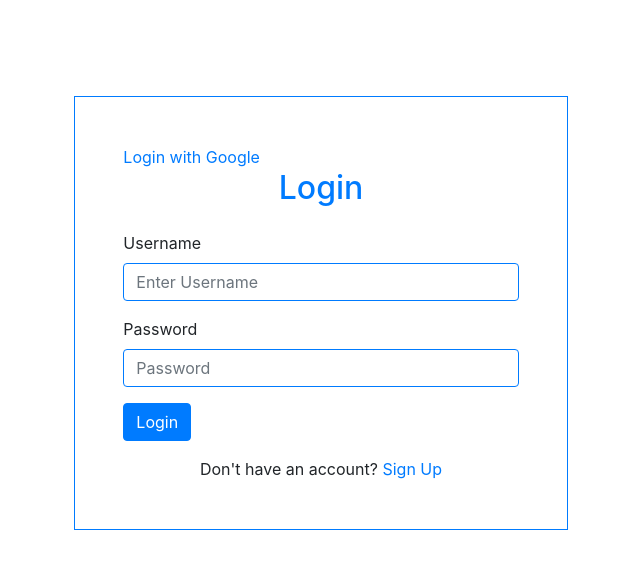
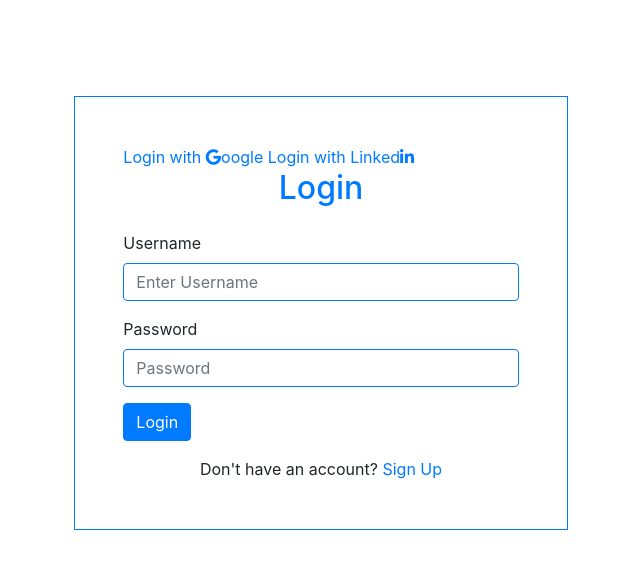
Before and after one commit to devmahmud/Django-Poll-App, a Django app: page /accounts/login/ in a window 1280 px wide. Shown: the part 56-625 px from the top of the page, without its empty margins (319-959 px from the left). Run offline with Django 3.2, Linux system fonts and the light colour scheme; some libraries are stand-ins or nearby versions.

Commit message:
Update login.html For Linkedin login

```diff
--- a/accounts/templates/accounts/login.html
+++ b/accounts/templates/accounts/login.html
@@ -1,11 +1,18 @@
 {% extends 'base.html' %}
+<link rel="stylesheet" href="https://cdnjs.cloudflare.com/ajax/libs/font-awesome/5.15.4/css/all.min.css">
 
 {% block content %}
     <div class="vh-100 d-flex justify-content-center align-items-center p-5" id="login-content">
         <div class="col-md-5 p-5 shadow-sm border rounded-5 border-primary bg-white">
 
-            <a href="{% url 'social:begin' 'google-oauth2' %}">Login with Google</a>
-
+            <div class="social-login">
+                <a href="{% url 'social:begin' 'google-oauth2' %}" class="social-login-link" data-tooltip="Login with Google">
+                    Login with <i class="fab fa-google social-login-icon"></i>oogle
+                </a>
+                <a href="{% url 'social:begin' 'linkedin-oauth2' %}" class="social-login-link" data-tooltip="Login with LinkedIn">
+                    Login with Linked<i class="fab fa-linkedin-in social-login-icon"></i>
+                </a>
+            </div>
             <h2 class="text-center mb-4 text-primary">Login</h2>
             {% if messages %}
                 <div class="messages">
```
